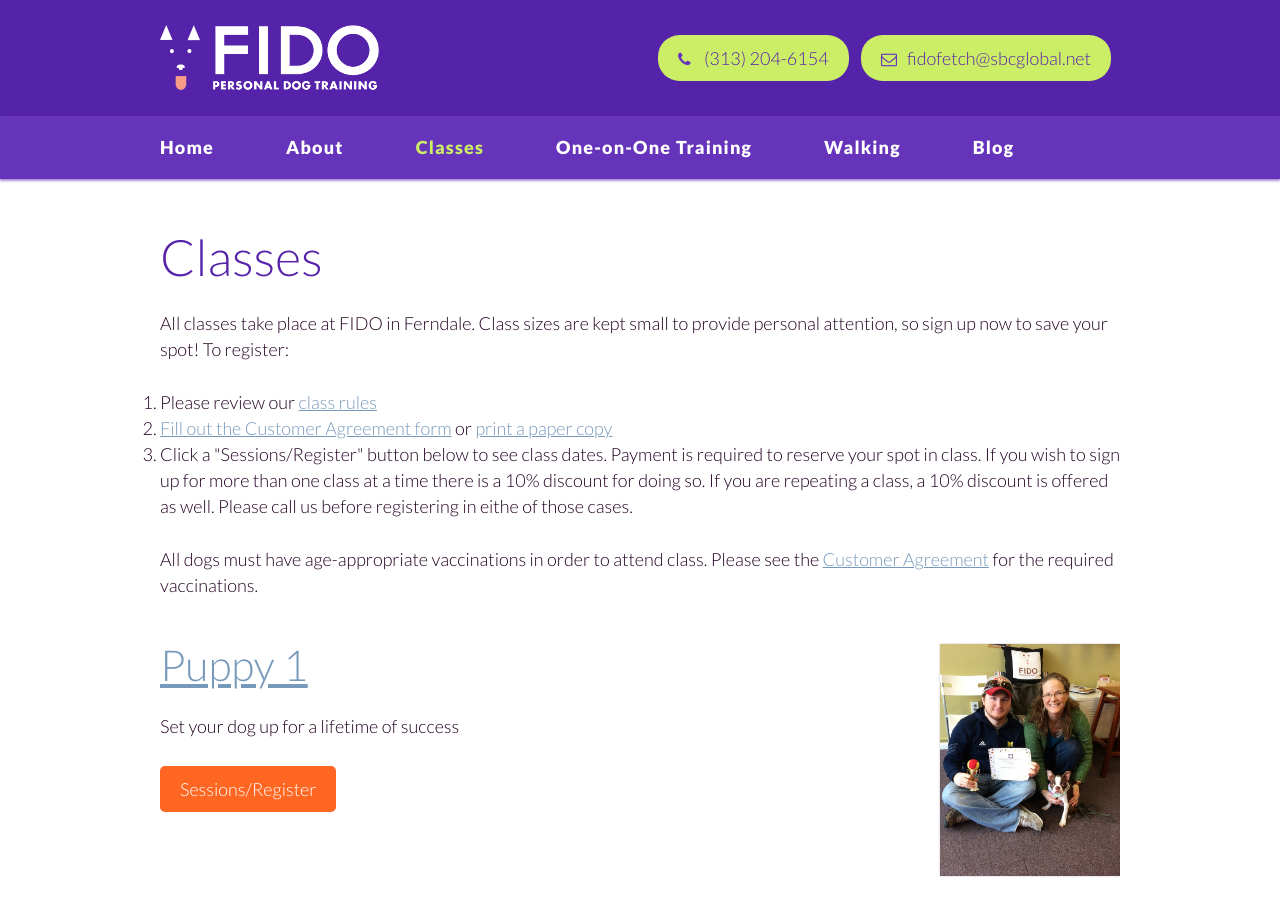
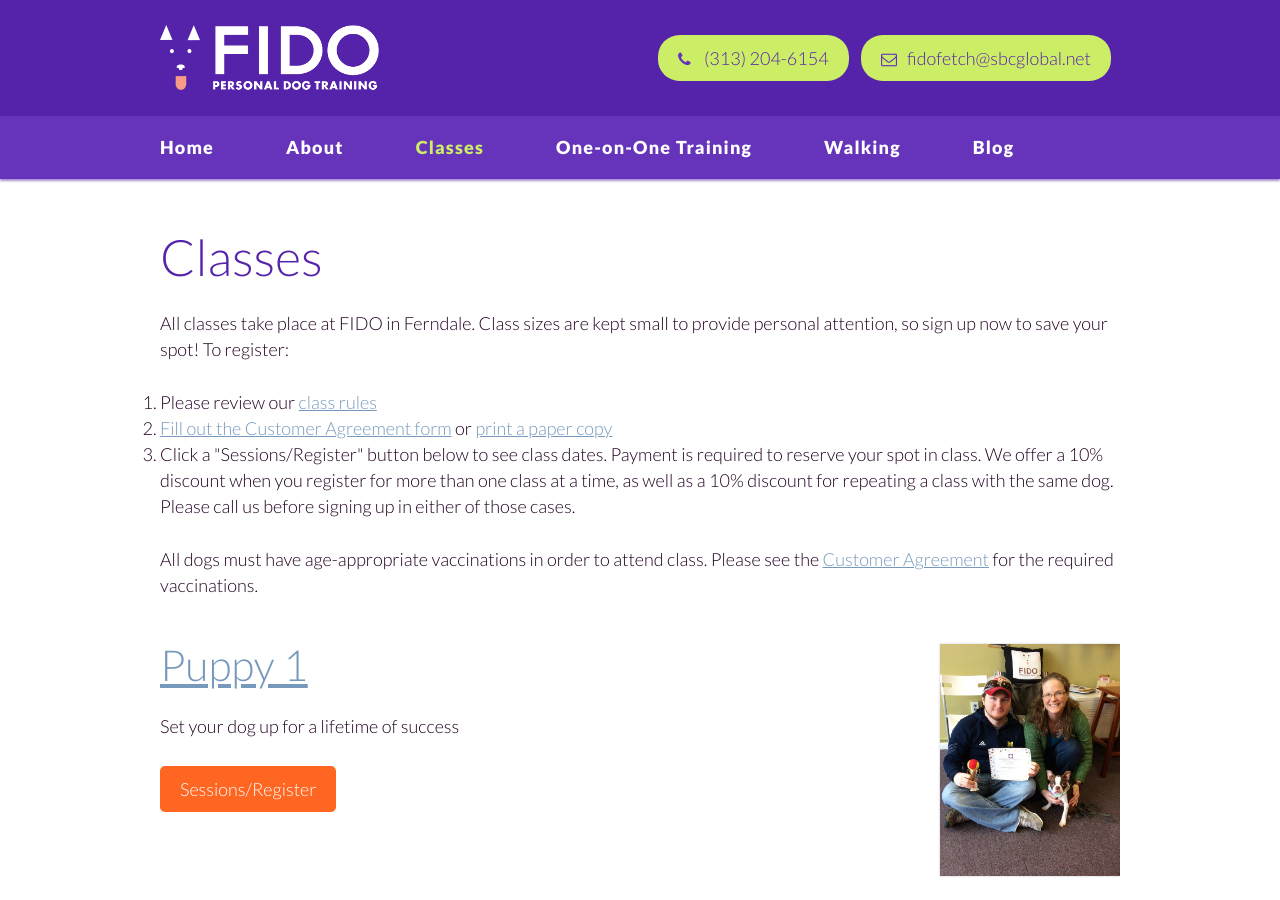
Before and after one commit to fidodogtraining/fidodogtraining.github.io, a Jekyll site: the page built from _autopages/classes.html, in a window 1280 px wide and 900 px high. Built offline with Jekyll 4.4.1, drawn with Linux system fonts in a browser that asks for light colours.

Commit message:
Update classes.html

```diff
--- a/_autopages/classes.html
+++ b/_autopages/classes.html
@@ -10,9 +10,9 @@ so sign up now to save your spot! To register:</p>
   <li>Please review our <a href="/rules/">class rules</a></li>
   <li><a href="/forms/group-class-customer-agreement/">Fill out the Customer Agreement form</a> or
   <a href="/images/fido_agree_rules.pdf">print a paper copy</a></li>
-  <li>Click a "Sessions/Register" button below to see class dates. Payment is required to reserve your spot in class. If you
-  wish to sign up for more than one class at a time there is a 10% discount for doing so. If you are repeating a class, a
-  10% discount is offered as well. Please call us before registering in eithe of those cases.</li>
+  <li>Click a "Sessions/Register" button below to see class dates. Payment is required to reserve your spot in class. We offer
+  a 10% discount when you register for more than one class at a time, as well as a 10% discount for repeating a class with the
+  same dog. Please call us before signing up in either of those cases.</li>
 </ol>
 
 <p>All dogs must have age-appropriate vaccinations in order to attend class. Please see the
```
